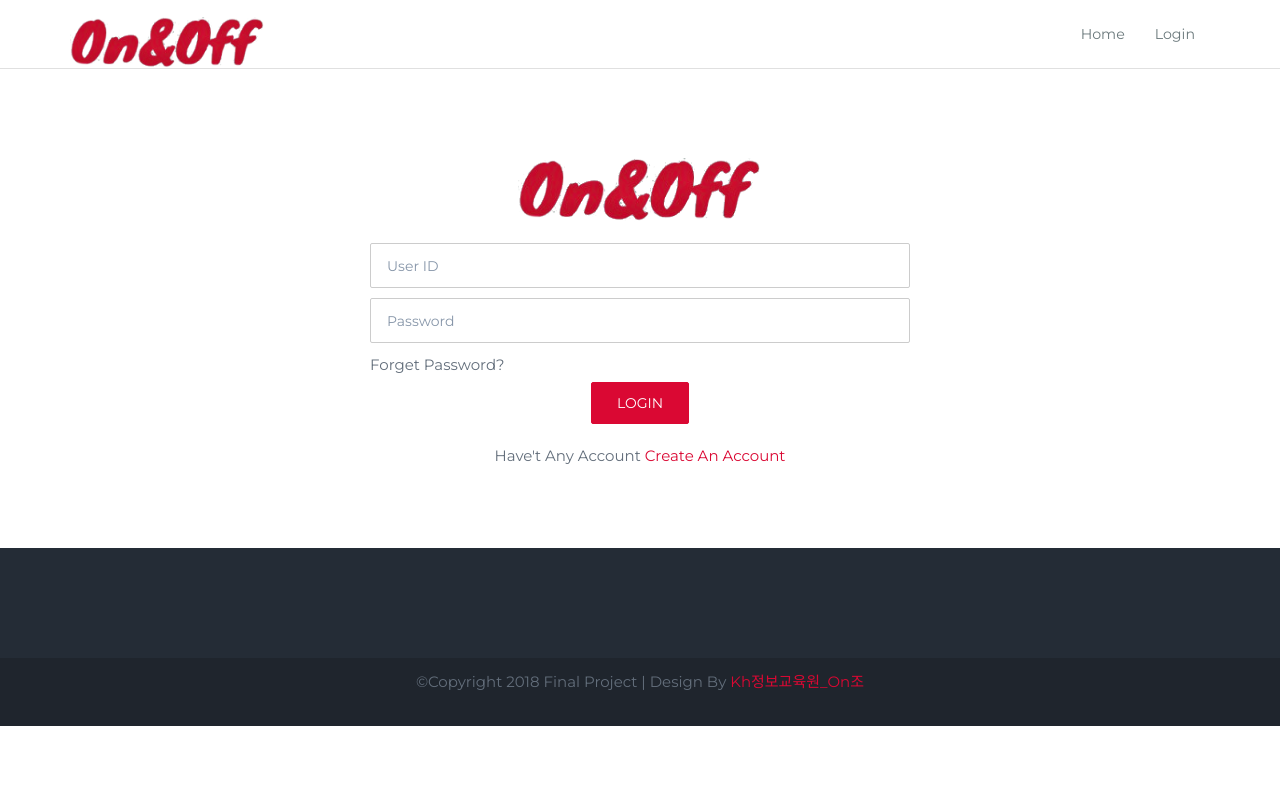
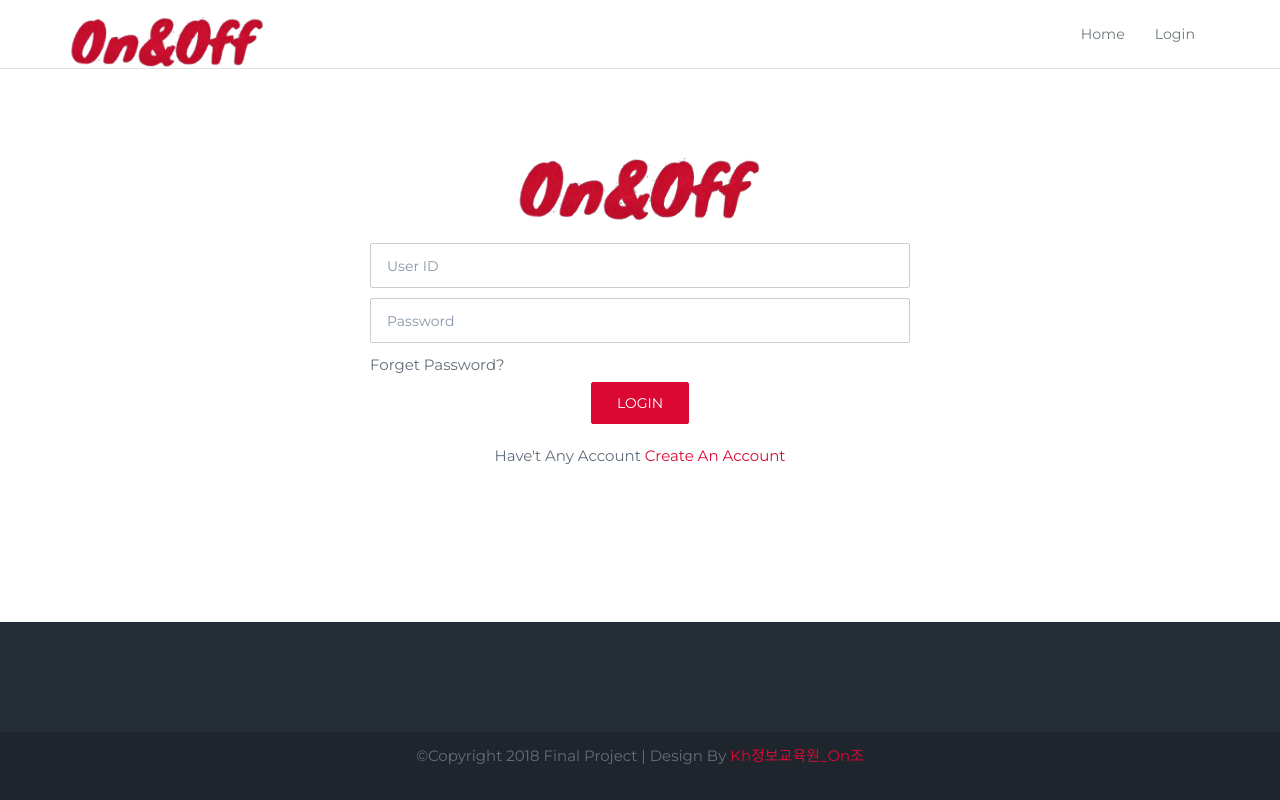
Before and after one commit to Choisewang/On-Off, a Java web app: template OnOff/src/main/webapp/WEB-INF/views/login.jsp in a window 1280 px wide. Run offline with Spring Boot 4, a stand-in JSP engine, Linux system fonts and the light colour scheme; the template is opened without the code that fills it, so the values that code supplies are empty; the project's own start-up code is not run, and a stand-in starts its controllers and pages.

Commit message:
footer 하단 고정

```diff
--- a/OnOff/src/main/webapp/WEB-INF/views/login.jsp
+++ b/OnOff/src/main/webapp/WEB-INF/views/login.jsp
@@ -53,7 +53,18 @@
 	}
 
 	</script>
-
+	<style>
+	body {
+    min-height: 100%;
+}
+footer {
+position:fixed;
+left: 0;
+right: 0;
+bottom:0px;
+width:100%;
+}
+	</style>
     <body>
 
 <!-- Navigation Start  -->
```
Also changed, not shown: OnOff/src/main/webapp/WEB-INF/views/mypage.jsp (+7 -0 lines).
